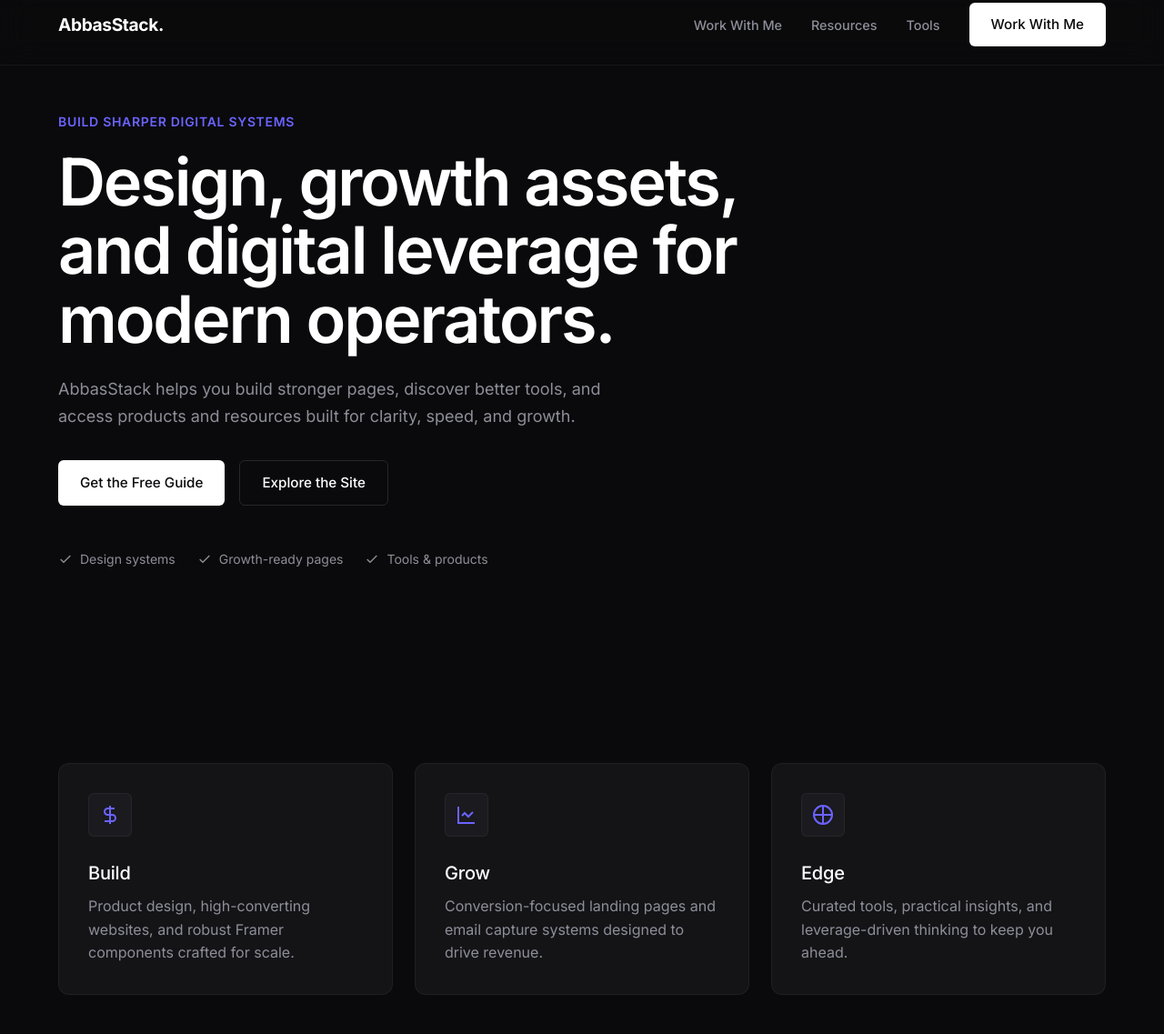
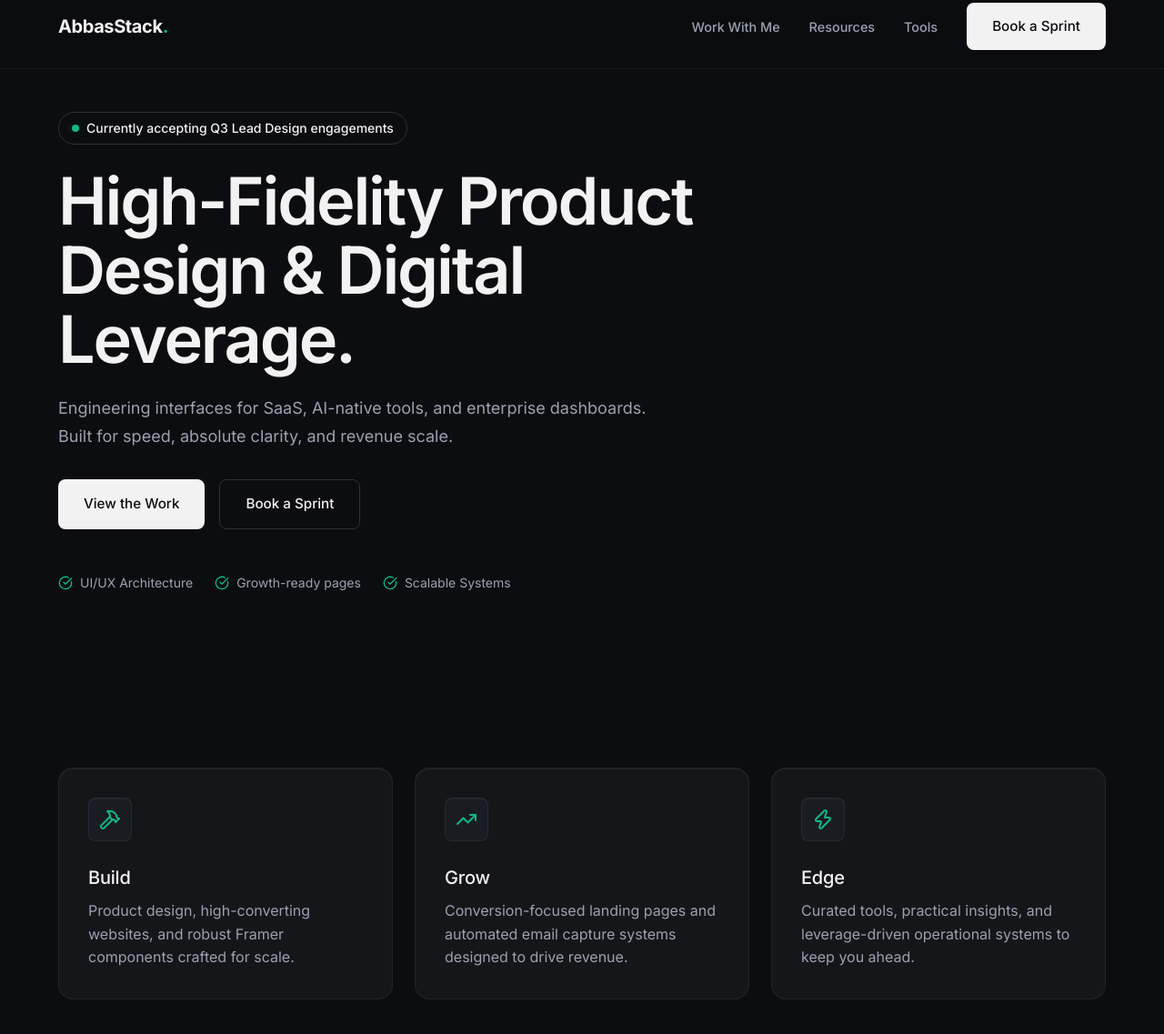
Before and after one commit to bas-coder/abbasstack, a plain HTML site: page index.html in a window 1280 px wide. Shown: the part 17-1154 px from the top of the page at 91% size. Drawn offline with nearby package versions, Linux system fonts and the light colour scheme.

Commit message:
Overhaul: Emerald green palette, dynamic hook, inner shadows, Lucide, and scroll animations

```diff
--- a/index.html
+++ b/index.html
@@ -3,22 +3,23 @@
 <head>
     <meta charset="UTF-8">
     <meta name="viewport" content="width=device-width, initial-scale=1.0">
-    <title>AbbasStack | Design & Digital Leverage</title>
+    <title>AbbasStack | Product Design & Digital Leverage</title>
     <link rel="stylesheet" href="style.css">
     <link rel="preconnect" href="https://fonts.googleapis.com">
     <link rel="preconnect" href="https://fonts.gstatic.com" crossorigin>
     <link href="https://fonts.googleapis.com/css2?family=Inter:wght@400;500;600;700&display=swap" rel="stylesheet">
+    <script src="https://unpkg.com/lucide@latest"></script>
 </head>
 <body>
 
     <nav class="glass-nav">
         <div class="nav-container">
-            <a href="#" class="logo">AbbasStack.</a>
+            <a href="#" class="logo">AbbasStack<span style="color: var(--accent);">.</span></a>
             <div class="nav-links" id="navLinks">
                 <a href="#work" class="nav-item">Work With Me</a>
                 <a href="#resources" class="nav-item">Resources</a>
                 <a href="#tools" class="nav-item">Tools</a>
-                <a href="#contact" class="btn btn-primary nav-cta">Work With Me</a>
+                <a href="#contact" class="btn btn-primary nav-cta">Book a Sprint</a>
             </div>
             <button class="mobile-menu-toggle" id="menuToggle" aria-label="Toggle Menu">
                 <svg width="24" height="24" viewBox="0 0 24 24" fill="none" stroke="currentColor" stroke-width="2"><path d="M3 12h18M3 6h18M3 18h18"/></svg>
@@ -28,51 +29,60 @@
 
     <header class="hero section-padding animate-fade-in">
         <div class="hero-content">
-            <span class="overline">Build sharper digital systems</span>
-            <h1>Design, growth assets, and digital leverage for modern operators.</h1>
-            <p class="text-muted body-large">AbbasStack helps you build stronger pages, discover better tools, and access products and resources built for clarity, speed, and growth.</p>
+            <a href="#featured" class="dynamic-hook">
+                <span class="status-dot"></span>
+                Currently accepting Q3 Lead Design engagements
+            </a>
+
+            <h1>High-Fidelity Product Design & Digital Leverage.</h1>
+            <p class="text-muted body-large">Engineering interfaces for SaaS, AI-native tools, and enterprise dashboards. Built for speed, absolute clarity, and revenue scale.</p>
 
             <div class="hero-actions">
-                <a href="#resources" class="btn btn-primary">Get the Free Guide</a>
-                <a href="#work" class="btn btn-secondary">Explore the Site</a>
+                <a href="#work" class="btn btn-primary">View the Work</a>
+                <a href="#contact" class="btn btn-secondary">Book a Sprint</a>
             </div>
 
             <div class="trust-indicators text-muted">
-                <span class="trust-item"><svg width="16" height="16" viewBox="0 0 24 24" fill="none" stroke="currentColor" stroke-width="2"><path d="M20 6L9 17l-5-5"/></svg> Design systems</span>
-                <span class="trust-item"><svg width="16" height="16" viewBox="0 0 24 24" fill="none" stroke="currentColor" stroke-width="2"><path d="M20 6L9 17l-5-5"/></svg> Growth-ready pages</span>
-                <span class="trust-item"><svg width="16" height="16" viewBox="0 0 24 24" fill="none" stroke="currentColor" stroke-width="2"><path d="M20 6L9 17l-5-5"/></svg> Tools & products</span>
+                <span class="trust-item"><i data-lucide="check-circle" class="icon-sm"></i> UI/UX Architecture</span>
+                <span class="trust-item"><i data-lucide="check-circle" class="icon-sm"></i> Growth-ready pages</span>
+                <span class="trust-item"><i data-lucide="check-circle" class="icon-sm"></i> Scalable Systems</span>
             </div>
         </div>
     </header>
 
     <section class="capabilities section-padding" id="work">
-        <div class="bento-grid-3 stagger-animate">
-            <div class="bento-card surface-elevated">
+        <div class="bento-grid-3">
+            <div class="bento-card surface-elevated scroll-animate delay-1">
                 <div class="card-icon-wrapper">
-                    <svg width="24" height="24" viewBox="0 0 24 24" fill="none" stroke="var(--accent)" stroke-width="2"><path d="M12 2v20M17 5H9.5a3.5 3.5 0 0 0 0 7h5a3.5 3.5 0 0 1 0 7H6"/></svg>
+                    <i data-lucide="hammer" class="icon-accent"></i>
                 </div>
                 <h3>Build</h3>
                 <p class="text-muted">Product design, high-converting websites, and robust Framer components crafted for scale.</p>
             </div>
-            <div class="bento-card surface-elevated">
+
+            <div class="bento-card surface-elevated scroll-animate delay-2">
                 <div class="card-icon-wrapper">
-                    <svg width="24" height="24" viewBox="0 0 24 24" fill="none" stroke="var(--accent)" stroke-width="2"><path d="M3 3v18h18"/><path d="m19 9-5 5-4-4-3 3"/></svg>
+                    <i data-lucide="trending-up" class="icon-accent"></i>
                 </div>
                 <h3>Grow</h3>
-                <p class="text-muted">Conversion-focused landing pages and email capture systems designed to drive revenue.</p>
+                <p class="text-muted">Conversion-focused landing pages and automated email capture systems designed to drive revenue.</p>
             </div>
-            <div class="bento-card surface-elevated">
+
+            <div class="bento-card surface-elevated scroll-animate delay-3">
                 <div class="card-icon-wrapper">
-                    <svg width="24" height="24" viewBox="0 0 24 24" fill="none" stroke="var(--accent)" stroke-width="2"><circle cx="12" cy="12" r="10"/><path d="M12 2v20M2 12h20"/></svg>
+                    <i data-lucide="zap" class="icon-accent"></i>
                 </div>
                 <h3>Edge</h3>
-                <p class="text-muted">Curated tools, practical insights, and leverage-driven thinking to keep you ahead.</p>
+                <p class="text-muted">Curated tools, practical insights, and leverage-driven operational systems to keep you ahead.</p>
             </div>
         </div>
     </section>
 
     <script>
-        // Mobile Menu Logic
+        // 1. Initialize Lucide Icons
+        lucide.createIcons();
+
+        // 2. Mobile Menu Logic
         const menuToggle = document.getElementById('menuToggle');
         const navLinks = document.getElementById('navLinks');
 
@@ -84,6 +94,26 @@
                 menuToggle.innerHTML = '<svg width="24" height="24" viewBox="0 0 24 24" fill="none" stroke="currentColor" stroke-width="2"><path d="M3 12h18M3 6h18M3 18h18"/></svg>';
             }
         });
+
+        // 3. Scroll Reveal Animation Logic
+        const observerOptions = {
+            root: null,
+            rootMargin: '0px',
+            threshold: 0.15
+        };
+
+        const observer = new IntersectionObserver((entries, observer) => {
+            entries.forEach(entry => {
+                if (entry.isIntersecting) {
+                    entry.target.classList.add('is-visible');
+                    observer.unobserve(entry.target);
+                }
+            });
+        }, observerOptions);
+
+        document.querySelectorAll('.scroll-animate').forEach(el => {
+            observer.observe(el);
+        });
     </script>
 </body>
 </html>
--- a/style.css
+++ b/style.css
@@ -1,24 +1,28 @@
 /* --- Global Design Tokens --- */
 :root {
-    /* Color System - Premium Dark */
-    --bg-base: #0a0a0c;
-    --surface-1: #141417;
-    --surface-elevated: #1a1a1f;
-    --text-primary: #ffffff;
-    --text-muted: #8e8e99;
-    --accent: #6b63ff;
-    --accent-glow: rgba(107, 99, 255, 0.15);
+    /* Color System - Premium Warmer Dark */
+    --bg-base: #0c0d10;
+    --surface-1: #15161a;
+    --surface-elevated: #1a1c23;
+    --text-primary: #f2f2f3;
+    --text-muted: #9ba1b0;
+
+    /* The "Alive" Human Accents */
+    --accent: #10b981; /* Premium Emerald Green */
+    --accent-glow: rgba(16, 185, 129, 0.15);
 
     /* Borders & Depth */
-    --border-subtle: rgba(255, 255, 255, 0.05);
-    --border-strong: rgba(255, 255, 255, 0.12);
-    --shadow-sm: 0 4px 12px rgba(0, 0, 0, 0.2);
-    --shadow-md: 0 8px 32px rgba(0, 0, 0, 0.3);
+    --border-subtle: rgba(255, 255, 255, 0.06);
+    --border-strong: rgba(255, 255, 255, 0.15);
+
+    /* Tactile Shadows */
+    --shadow-inner: inset 0 1px 1px rgba(255, 255, 255, 0.06);
+    --shadow-elevated: 0 16px 40px rgba(0, 0, 0, 0.4), inset 0 1px 2px rgba(255, 255, 255, 0.1);
 
     /* Border Radius */
-    --radius-sm: 6px;
-    --radius-md: 12px;
-    --radius-lg: 20px;
+    --radius-sm: 8px;
+    --radius-md: 16px;
+    --radius-lg: 24px;
 
     /* Spacing System (8px grid) */
     --space-4: 4px; --space-8: 8px; --space-16: 16px; --space-24: 24px;
@@ -39,8 +43,19 @@
 h1 { font-size: clamp(2.5rem, 6vw, 4.5rem); line-height: 1.05; letter-spacing: -0.03em; margin-bottom: var(--space-24); font-weight: 600; }
 h3 { font-size: 1.25rem; font-weight: 500; margin-bottom: var(--space-8); letter-spacing: -0.01em; }
 .text-muted { color: var(--text-muted); }
-.body-large { font-size: 1.125rem; max-width: 600px; margin-bottom: var(--space-32); line-height: 1.7; }
-.overline { display: block; color: var(--accent); font-size: 0.875rem; text-transform: uppercase; letter-spacing: 0.05em; margin-bottom: var(--space-16); font-weight: 600; }
+.body-large { font-size: 1.125rem; max-width: 650px; margin-bottom: var(--space-32); line-height: 1.7; }
+
+/* Dynamic Hook Styling */
+.dynamic-hook {
+    display: inline-flex; align-items: center; gap: 8px;
+    border: 1px solid var(--border-strong); padding: 6px 14px;
+    border-radius: 100px; margin-bottom: var(--space-24);
+    text-decoration: none; color: var(--text-primary);
+    font-size: 0.875rem; font-weight: 500;
+    transition: border-color 0.2s, background 0.2s;
+}
+.dynamic-hook:hover { border-color: var(--accent); background: rgba(255,255,255,0.03); }
+.status-dot { width: 8px; height: 8px; background: var(--accent); border-radius: 50%; box-shadow: 0 0 12px var(--accent-glow); }
 
 /* --- Layout --- */
 .section-padding { padding: var(--space-96) 5%; max-width: 1280px; margin: 0 auto; }
@@ -48,52 +63,55 @@
 /* --- Components --- */
 .btn {
     display: inline-flex; align-items: center; justify-content: center;
-    padding: 12px 24px; border-radius: var(--radius-sm); font-size: 0.95rem; font-weight: 500;
-    text-decoration: none; transition: all 0.2s ease; cursor: pointer;
+    padding: 14px 28px; border-radius: var(--radius-sm); font-size: 0.95rem; font-weight: 500;
+    text-decoration: none; transition: all 0.2s cubic-bezier(0.16, 1, 0.3, 1); cursor: pointer;
 }
 .btn-primary { background: var(--text-primary); color: var(--bg-base); }
-.btn-primary:hover { transform: translateY(-2px); box-shadow: 0 4px 16px rgba(255,255,255,0.15); }
+.btn-primary:hover { transform: translateY(-2px); box-shadow: 0 8px 24px rgba(255,255,255,0.15); }
 .btn-secondary { background: transparent; border: 1px solid var(--border-strong); color: var(--text-primary); }
 .btn-secondary:hover { background: var(--surface-1); border-color: var(--text-muted); }
 
 /* --- Navigation --- */
 .glass-nav {
     position: fixed; width: 100%; top: 0; z-index: 100;
-    background: rgba(10, 10, 12, 0.6); backdrop-filter: blur(16px); -webkit-backdrop-filter: blur(16px);
+    background: rgba(12, 13, 16, 0.7); backdrop-filter: blur(16px); -webkit-backdrop-filter: blur(16px);
     border-bottom: 1px solid var(--border-subtle);
 }
 .nav-container { display: flex; justify-content: space-between; align-items: center; padding: 20px 5%; max-width: 1280px; margin: 0 auto; }
-.logo { font-weight: 700; font-size: 1.2rem; color: var(--text-primary); text-decoration: none; letter-spacing: -0.02em; }
+.logo { font-weight: 700; font-size: 1.25rem; color: var(--text-primary); text-decoration: none; letter-spacing: -0.02em; }
 .nav-links { display: flex; align-items: center; gap: var(--space-32); }
 .nav-item { color: var(--text-muted); text-decoration: none; font-size: 0.9rem; font-weight: 500; transition: color 0.2s; }
 .nav-item:hover { color: var(--text-primary); }
 .mobile-menu-toggle { display: none; background: none; border: none; color: var(--text-primary); cursor: pointer; }
 
 /* --- Hero --- */
-.hero { display: flex; align-items: center; min-height: 95vh; padding-top: 120px; }
+.hero { display: flex; align-items: center; min-height: 95vh; padding-top: 140px; }
 .hero-content { max-width: 800px; }
 .hero-actions { display: flex; gap: var(--space-16); margin-bottom: var(--space-48); flex-wrap: wrap; }
 .trust-indicators { display: flex; gap: var(--space-24); font-size: 0.875rem; flex-wrap: wrap; }
 .trust-item { display: flex; align-items: center; gap: 8px; }
+.icon-sm { width: 16px; height: 16px; color: var(--accent); }
 
 /* --- Bento Grid --- */
 .bento-grid-3 { display: grid; grid-template-columns: repeat(auto-fit, minmax(300px, 1fr)); gap: var(--space-24); }
 .bento-card {
     background: var(--surface-1); border: 1px solid var(--border-subtle);
     border-radius: var(--radius-md); padding: var(--space-32);
-    transition: transform 0.3s cubic-bezier(0.16, 1, 0.3, 1), border-color 0.3s ease, box-shadow 0.3s ease;
+    box-shadow: var(--shadow-inner);
+    transition: transform 0.4s cubic-bezier(0.16, 1, 0.3, 1), border-color 0.4s ease, box-shadow 0.4s ease;
     position: relative; overflow: hidden;
 }
 .bento-card:hover {
-    transform: translateY(-4px); border-color: var(--border-strong);
-    box-shadow: 0 12px 32px rgba(0,0,0,0.4), inset 0 0 0 1px var(--border-subtle);
+    transform: translateY(-6px); border-color: var(--border-strong);
+    box-shadow: var(--shadow-elevated);
 }
 .card-icon-wrapper {
     width: 48px; height: 48px; border-radius: var(--radius-sm);
     background: var(--surface-elevated); border: 1px solid var(--border-subtle);
     display: flex; align-items: center; justify-content: center;
-    margin-bottom: var(--space-24);
+    margin-bottom: var(--space-24); box-shadow: var(--shadow-inner);
 }
+.icon-accent { color: var(--accent); width: 24px; height: 24px; }
 
 /* --- Animations --- */
 .animate-fade-in { animation: fadeInUp 0.8s cubic-bezier(0.16, 1, 0.3, 1) forwards; }
@@ -101,6 +119,16 @@
     from { opacity: 0; transform: translateY(20px); }
     to { opacity: 1; transform: translateY(0); }
 }
+
+/* Scroll Reveal Classes */
+.scroll-animate {
+    opacity: 0; transform: translateY(30px);
+    transition: opacity 0.8s cubic-bezier(0.16, 1, 0.3, 1), transform 0.8s cubic-bezier(0.16, 1, 0.3, 1);
+}
+.scroll-animate.is-visible { opacity: 1; transform: translateY(0); }
+.delay-1 { transition-delay: 0.1s; }
+.delay-2 { transition-delay: 0.2s; }
+.delay-3 { transition-delay: 0.3s; }
 
 /* --- Mobile Responsive Rules --- */
 @media (max-width: 768px) {
@@ -117,7 +145,7 @@
         background: var(--surface-1); border-bottom: 1px solid var(--border-subtle);
         flex-direction: column; padding: var(--space-24) 5%; gap: var(--space-24);
         align-items: flex-start; opacity: 0; pointer-events: none;
-        transition: opacity 0.3s ease;
+        transition: opacity 0.3s ease; backdrop-filter: blur(16px); -webkit-backdrop-filter: blur(16px);
     }
     .nav-links.active { opacity: 1; pointer-events: auto; }
     .nav-cta { width: 100%; text-align: center; }
```
